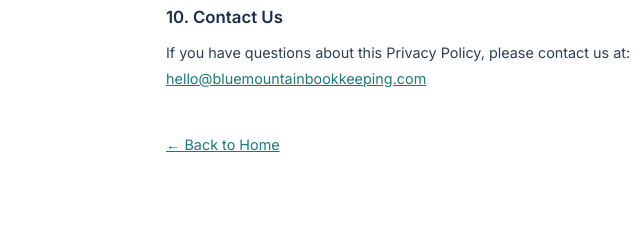
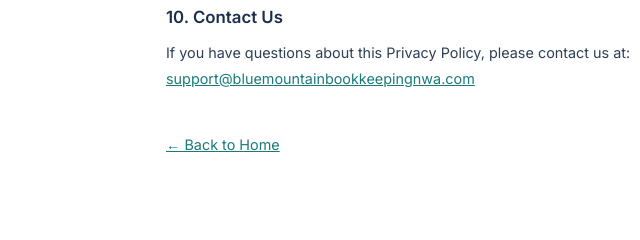
Before and after one commit to wyorusso/blue-mountain-bookkeeping, a plain HTML site: page privacy.html in a window 1280 px wide. Shown: the part 2093-2333 px from the top of the page, 138-778 px from the left. Drawn offline with nearby package versions, Linux system fonts and the light colour scheme; a web font is replaced by a local one.

Commit message:
Add: pdf files and fixed email in terms and privacy pages

```diff
--- a/privacy.html
+++ b/privacy.html
@@ -84,7 +84,7 @@
 
       <h2>10. Contact Us</h2>
       <p>If you have questions about this Privacy Policy, please contact us at:<br>
-        <a href="mailto:hello@bluemountainbookkeeping.com">hello@bluemountainbookkeeping.com</a>
+        <a href="mailto:support@bluemountainbookkeepingnwa.com">support@bluemountainbookkeepingnwa.com</a>
       </p>
 
       <p style="margin-top:2.5rem;"><a href="/" style="color:var(--teal-dark);">&larr; Back to Home</a></p>
```
Also changed, not shown: terms.html (+1 -1 lines), 3 other files.
